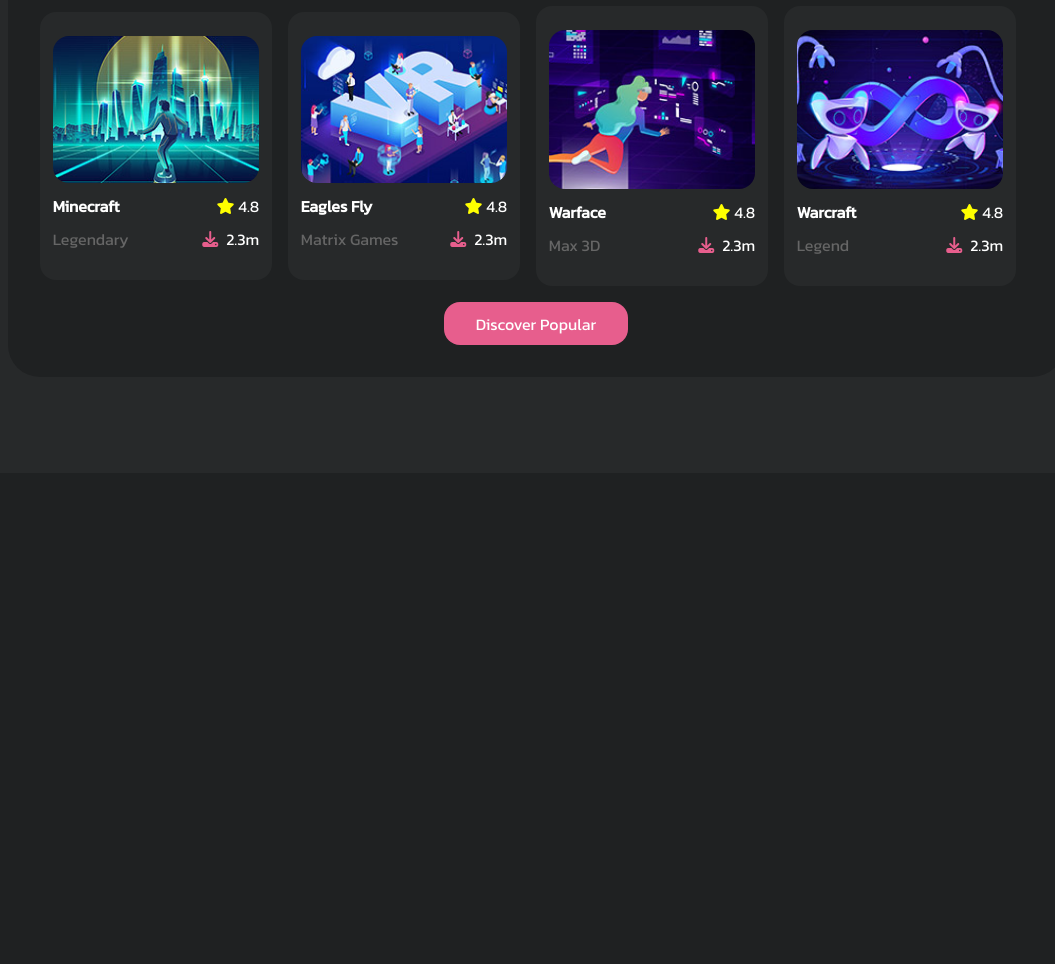
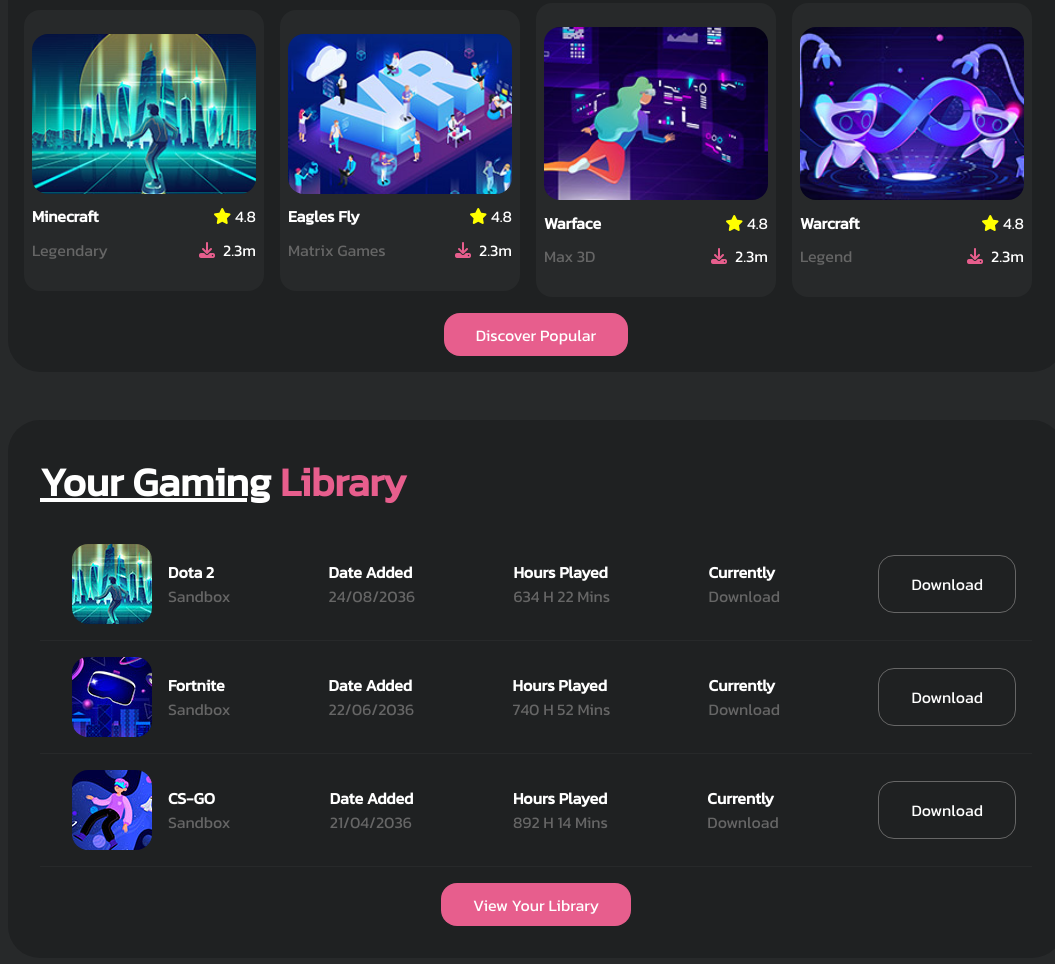
Before and after one commit to Atom079/cyborg, a plain HTML site: page index.html in a window 1280 px wide. Shown: the part 1042-2006 px from the top of the page, without its empty margins (104-1159 px from the left). Before the commit the page ends 1515 px from the top, so only its background shows below. Drawn offline with Linux system fonts and the light colour scheme.

Commit message:
i have finished library

```diff
--- a/css/main.css
+++ b/css/main.css
@@ -28,9 +28,21 @@
 /* Flex blocks */
 .df_home2{
     display: flex;
+    align-items: center;
     justify-content: space-between;
+    padding: 0.3rem 0;
+}
+.df_home2_lib{
+    display: flex;
     align-items: center;
-    padding: 0.3rem 0;
+    justify-content: space-between;
+    padding: 1rem;
+    border-bottom: 1px solid #27292a;
+}
+.text_with_p_lib{
+    display: flex;
+    align-items: center;
+    justify-content: space-between;
 }
 /* End Flex blocks */
 /* Navbar styling */
@@ -163,7 +175,7 @@
 .most_popular{
     background-color: #1f2122;
     margin: 3rem 0;
-    padding: 2rem;
+    padding: 1rem;
     border-radius: 2rem;
 }
 .most_popular h1{
@@ -182,7 +194,7 @@
 }
 .col{
     width: 25%;
-    padding: 1.5rem 0.8rem;
+    padding: 1.5rem 0.5rem;
     background-color: #27292a;
     margin: 1rem 1rem 1rem 0;
     border-radius: 1rem;
@@ -231,3 +243,70 @@
     color: #e75e8d;
 }
 /* End Most Popular Games section styling */
+/* Your gaming library section styling */
+.library{
+    background-color: #1f2122;
+    margin: 3rem 0;
+    padding: 1rem 2rem;
+    border-radius: 2rem;
+}
+.library h1{
+    color: #e75e8d;
+    padding: 1rem 0;
+    font-size: 2.5rem;
+}
+.library h1 span{
+    color: #fff;
+    text-decoration: underline;
+}
+.img_lib{
+    margin: 0 1rem;
+    border-radius: 1rem;
+}
+.first_lib{
+    color: white;
+}
+.second_lib{
+    color: #666;
+}
+.btn_lib{
+    padding: 1rem 2rem;
+    border: 1px solid #666;
+    border-radius: 1rem;
+    display: flex;
+    align-items: center;
+    justify-content: center;
+    cursor: pointer;
+    transition: all .4s ease;
+}
+.btn_lib a{
+    color: #fff;
+    transition: all .4s ease;
+}
+.btn_lib:hover{
+    background-color: white;
+}
+.btn_lib:hover a{
+    color: #e75e8d;
+}
+.btn2_lib{
+    padding: 0.6rem 2rem;
+    background-color: #e75e8d;
+    border-radius: 1rem;
+    display: block;
+    width: max-content;
+    margin: 1rem auto;
+    cursor: pointer;
+    transition: all .4s ease;
+}
+.btn2_lib a{
+    color: #fff;
+    transition: all .4s ease;
+}
+.btn2_lib:hover{
+    background-color: #fff;
+}
+.btn2_lib:hover a{
+    color: #e75e8d;
+}
+/* End Your gaming library section styling */
--- a/index.html
+++ b/index.html
@@ -147,6 +147,89 @@
                     </div>
                 </section>
             <!-- End Most popular games section -->
+            <!-- Your gaming library section -->
+            <section class="library">
+                <h1><span>Your Gaming</span> Library</h1>
+
+                    <div class="df_home2_lib">
+                        <div class="text_with_p_lib">
+                         <img class="img_lib" src="./imgs/game-01.jpg" alt="game">
+                            <div>
+                                <p class="first_lib"><b>Dota 2</b></p>
+                                <p class="second_lib">Sandbox</p>
+                            </div>
+                        </div>
+                        <div class="text_lib">
+                            <p class="first_lib"><b>Date Added</b></p>
+                            <p class="second_lib">24/08/2036</p>
+                        </div>
+                        <div class="text_lib">
+                            <p class="first_lib"><b>Hours Played</b></p>
+                            <p class="second_lib">634 H 22 Mins</p>
+                        </div>
+                        <div class="text_lib">
+                            <p class="first_lib"><b>Currently</b></p>
+                            <p class="second_lib">Download</p>
+                        </div>
+                        <div class="btn_lib">
+                            <a href="#">Download</a>
+                        </div>
+                    </div>
+                    <div class="df_home2_lib">
+                        <div class="text_with_p_lib">
+                        <img class="img_lib" src="./imgs/game-02.jpg" alt="game">
+
+                            <div>
+                                <p class="first_lib"><b>Fortnite</b></p>
+                                <p class="second_lib">Sandbox</p>
+                            </div>
+                        </div>
+                        <div class="text_lib">
+                            <p class="first_lib"><b>Date Added</b></p>
+                            <p class="second_lib">22/06/2036</p>
+                        </div>
+                        <div class="text_lib">
+                            <p class="first_lib"><b>Hours Played</b></p>
+                            <p class="second_lib">740 H 52 Mins</p>
+                        </div>
+                        <div class="text_lib">
+                            <p class="first_lib"><b>Currently</b></p>
+                            <p class="second_lib">Download</p>
+                        </div>
+                        <div class="btn_lib">
+                            <a href="#">Download</a>
+                        </div>
+                    </div>
+                    <div class="df_home2_lib">
+                        <div class="text_with_p_lib">
+                        <img class="img_lib" src="./imgs/game-03.jpg" alt="game">
+
+                            <div>
+                                <p class="first_lib"><b>CS-GO</b></p>
+                                <p class="second_lib">Sandbox</p>
+                            </div>
+                        </div>
+                        <div class="text_lib">
+                            <p class="first_lib"><b>Date Added</b></p>
+                            <p class="second_lib">21/04/2036</p>
+                        </div>
+                        <div class="text_lib">
+                            <p class="first_lib"><b>Hours Played</b></p>
+                            <p class="second_lib">892 H 14 Mins</p>
+                        </div>
+                        <div class="text_lib">
+                            <p class="first_lib"><b>Currently</b></p>
+                            <p class="second_lib">Download</p>
+                        </div>
+                        <div class="btn_lib">
+                            <a href="#">Download</a>
+                        </div>
+                    </div>
+                    <div class="btn2_lib">
+                        <a href="#">View Your Library</a>
+                    </div>
+            </section>
+            <!-- End Your gaming library section -->
         </div>
     </div>
     <!-- Js link -->
```
